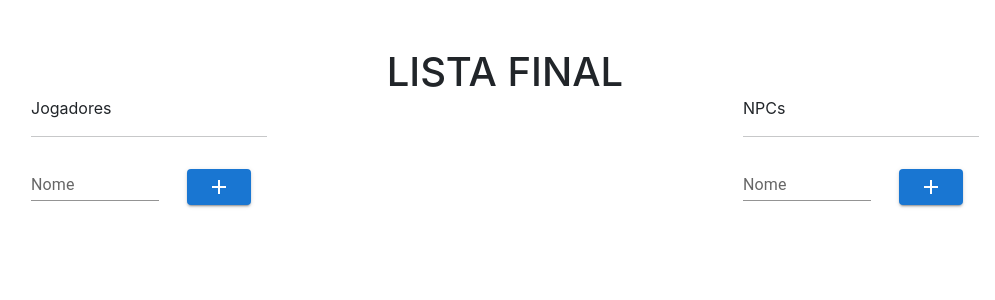
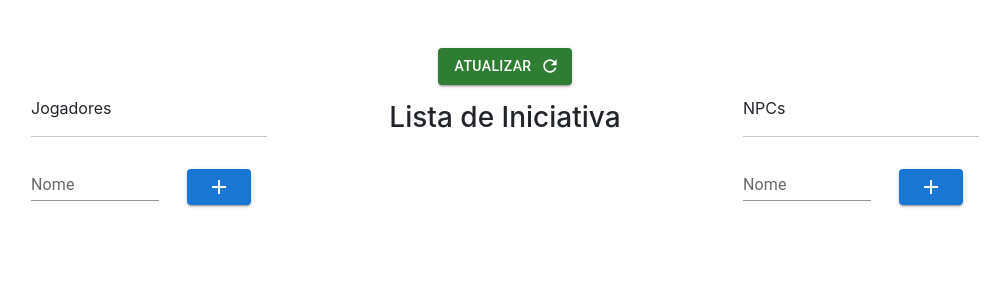
Before and after one commit to victorhmd/turnosrpg, a React (Create React App) app: page / in a window 1280 px wide. Shown: the top 300 px of the page, without its empty margins (135-1130 px from the left). Built offline with nearby package versions, Linux system fonts and the light colour scheme.

Commit message:
Lista de iniciativa do turno

```diff
--- a/src/App.tsx
+++ b/src/App.tsx
@@ -1,19 +1,64 @@
+import React from 'react';
 import CharList from './components/charList/CharList';
+import TurnList from './components/TurnList';
+import Button from '@mui/material/Button';
+import { Turn } from './types/Turn';
+import { Refresh } from '@mui/icons-material/';
 
-const App = () => (
+type Props = {
+
+}
+
+type State = {
+  turn: Turn;
+}
+
+export default class App extends React.Component<Props, State> {
+  private charListCompPlayer: React.RefObject<CharList>;
+  private charListCompNPC: React.RefObject<CharList>;
+  private turnListComp: React.RefObject<TurnList>;
+  private turn: Turn;
+
+
+  constructor(props: any) {
+    super(props);
+    this.charListCompPlayer = React.createRef();
+    this.charListCompNPC = React.createRef();
+    this.turnListComp = React.createRef();
+    this.turn = { playerList: [], npcList: [] };
+  }
+
+  setTurn() {
+    this.turn = {
+      playerList: this.charListCompPlayer.current?.state.lsCharacter,
+      npcList: this.charListCompNPC.current?.state.lsCharacter
+    };
+
+    this.turnListComp.current?.setState({
+      turn: this.turn
+    });
+  }
+
+  render() {
+    return (
       <div className='container p-5'>
         <div className="row">
           <div className="col-4">
-        <CharList render={1}></CharList>
-      </div>
-      <div className="col-4 text-center">
-        <h1>LISTA FINAL</h1>
+            <CharList render={1} ref={this.charListCompPlayer}></CharList>
           </div>
           <div className="col-4">
-        <CharList render={2}></CharList>
+            <div className="fluid text-center">
+              <Button variant="contained" color="success" onClick={() => this.setTurn()} className="mb-3" endIcon={<Refresh />}>
+                Atualizar
+              </Button>
+            </div>
+            <TurnList ref={this.turnListComp}></TurnList>
+          </div>
+          <div className="col-4">
+            <CharList render={2} ref={this.charListCompNPC}></CharList>
           </div>
         </div>
       </div>
     )
-
-export default App;
+  }
+}
--- /dev/null
+++ b/src/components/TurnList.tsx
@@ -0,0 +1,58 @@
+import React from 'react';
+import { Turn } from '../types/Turn';
+import { Person, SmartToy } from '@mui/icons-material/';
+import { Character } from '../types/Character';
+
+
+type Props = {
+
+}
+
+type State = {
+    turn: Turn
+}
+
+
+
+
+export default class TurnList extends React.Component<Props, State> {
+    private list: Character[];
+    constructor(props: any) {
+        super(props);
+
+        this.state = {
+            turn: { playerList: [], npcList: [] }
+        }
+
+        this.list = [];
+    }
+
+    createList() {
+        this.list = [...this.state.turn.playerList ?? [], ...this.state.turn.npcList ?? []];
+        this.list.sort((a, b) => +b.initiative - +a.initiative);
+    }
+
+    render() {
+        this.createList();
+        return (
+            <div>
+                <div className="fluid text-center mb-4">
+                    <h3>Lista de Iniciativa</h3>
+                </div>
+                {this.list.map((char, index) => (
+                    <div className="row mb-2 align-items-center border">
+                        <div className="col-2 text-end">
+                            <span><strong>{index + 1}.</strong></span>
+                        </div>
+                        <div className="col-6 text-left">
+                            <span>{char.flag === 'j' ? <Person></Person> : <SmartToy></SmartToy>} {char.name}</span>
+                        </div>
+                        <div className="col-3">
+                            <span><strong>INIT </strong>{char.initiative}</span>
+                        </div>
+                    </div>
+                ))}
+            </div>
+        )
+    }
+}
--- a/src/components/charList/CharList.tsx
+++ b/src/components/charList/CharList.tsx
@@ -1,11 +1,10 @@
-import React, { useState } from 'react';
+import React from 'react';
 
-import IconButton from '@mui/material/IconButton';
 import Button from '@mui/material/Button';
 import TextField from '@mui/material/TextField';
 import { Add, Person, Close, SmartToy } from '@mui/icons-material/';
 
-import Character from '../../types/Character';
+import {Character} from '../../types/Character';
 
 
 type Props = {
@@ -34,9 +33,14 @@ export default class CharList extends React.Component<Props, State> {
 
   //#region Functions
   btnAdd_click = () => {
-    const lastId = this.state.lsCharacter[this.state.lsCharacter.length + 1];
+    let flag = this.props.render === 1 ? 'j' : 'npc';
     this.setState(state => ({
-      lsCharacter: [...state.lsCharacter, { name: state.name, id: state.lsCharacter.length + 1 }] }));
+      lsCharacter: [...state.lsCharacter,
+        {
+          name: state.name,
+          id: state.lsCharacter.length + 1,
+          initiative: '',
+          flag: flag }] }));
     this.clearFields();
   }
 
@@ -60,6 +64,12 @@ export default class CharList extends React.Component<Props, State> {
   clearFields = () => {
     this.setState({name: ''})
   }
+
+  setInitiative = (init: string, index: number) => {
+    this.state.lsCharacter[index].initiative = init;
+    this.forceUpdate();
+  }
+
   //#endregion
 
 
@@ -70,8 +80,8 @@ export default class CharList extends React.Component<Props, State> {
           <label>{this.state.title}</label>
           <hr></hr>
           <div>
-            {this.state.lsCharacter.map((char) => (
-              <div>
+            {this.state.lsCharacter.map((char,index) => (
+              <div key={index}>
                 <div className="row align-items-center mb-3">
                   <div className="col-2 p-3">
                     {this.state.icon}
@@ -82,7 +92,8 @@ export default class CharList extends React.Component<Props, State> {
                     </span>
                   </div>
                   <div className="col-3 p-3">
-                    <TextField id="tfInit" variant="outlined" inputProps={{ maxLength: 2 }} />
+                    <TextField id="tfInit" variant="outlined" inputProps={{ maxLength: 2 }}
+                    onChange={e => this.setInitiative(e.target.value, index)}/>
                   </div>
                   <div className="col-2 p-2">
                     <Button variant="outlined" color="error" onClick={() => this.btnDel_click(char.id)}>
--- /dev/null
+++ b/src/types/Turn.ts
@@ -0,0 +1,7 @@
+import { Character } from "./Character"
+
+
+export type Turn = {
+    playerList? : Character[];
+    npcList? : Character[];
+}
```
Also changed, not shown: src/types/Character.ts (+3 -4 lines). Lines whose indentation alone changed are shown as unchanged.
